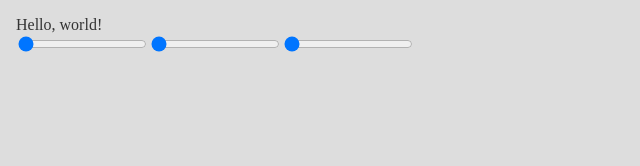
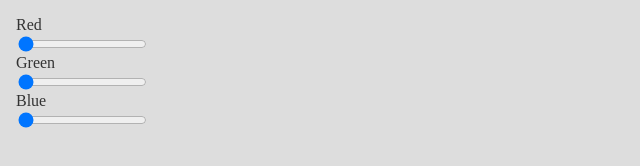
Before and after one commit to ogdendavis/Colors, a plain HTML site: page index.html in a window 1280 px wide. Shown: the top 166 px of the page, without its empty margins (0-640 px from the left). Drawn offline with Linux system fonts and the light colour scheme.

Commit message:
Add slider labels

```diff
--- a/app.js
+++ b/app.js
@@ -1,28 +1,49 @@
 const app = document.querySelector('.app');
-app.innerHTML = 'Hello, world!';
 
 const input = document.createElement('form');
+input.id = 'rgb';
 app.appendChild(input);
 
 const red = document.createElement('input');
+red.setAttribute('name', 'red');
 red.setAttribute('type', 'range');
 red.setAttribute('min', '0');
 red.setAttribute('max', '255');
 red.setAttribute('value', '0');
+
+const redLabel = document.createElement('label');
+redLabel.setAttribute('for', 'red');
+redLabel.innerText = 'Red';
+
+input.appendChild(redLabel);
 input.appendChild(red);
 
 const green = document.createElement('input');
+green.setAttribute('name', 'green');
 green.setAttribute('type', 'range');
 green.setAttribute('min', '0');
 green.setAttribute('max', '255');
 green.setAttribute('value', '0');
+
+const greenLabel = document.createElement('label');
+greenLabel.setAttribute('for', 'green');
+greenLabel.innerText = 'Green';
+
+input.appendChild(greenLabel);
 input.appendChild(green);
 
 const blue = document.createElement('input');
+blue.setAttribute('name', 'blue');
 blue.setAttribute('type', 'range');
 blue.setAttribute('min', '0');
 blue.setAttribute('max', '255');
 blue.setAttribute('value', '0');
+
+const blueLabel = document.createElement('label');
+blueLabel.setAttribute('for', 'blue');
+blueLabel.innerText = 'Blue';
+
+input.appendChild(blueLabel);
 input.appendChild(blue);
 
 
--- a/style.css
+++ b/style.css
@@ -10,3 +10,7 @@ body {
   height: 100vh;
   padding: 1rem;
 }
+
+#rgb input {
+  display: block;
+}
```
